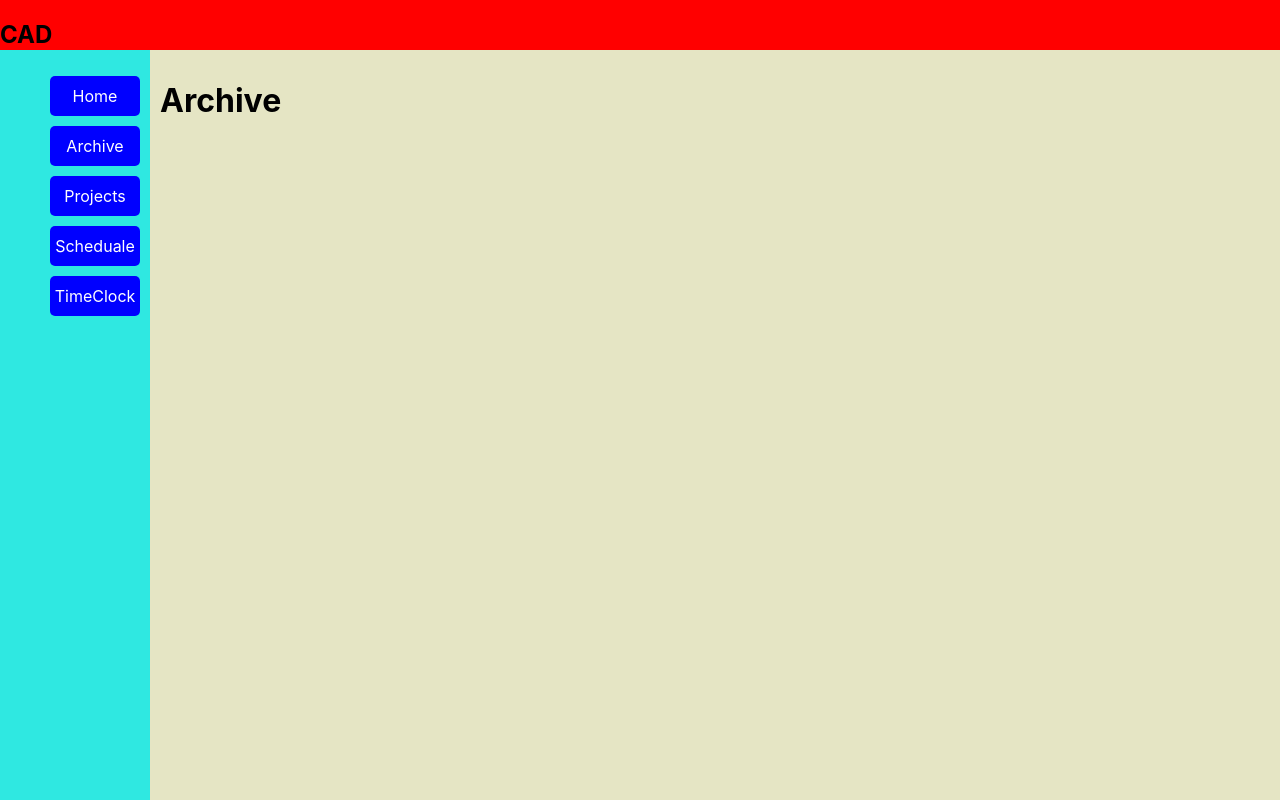
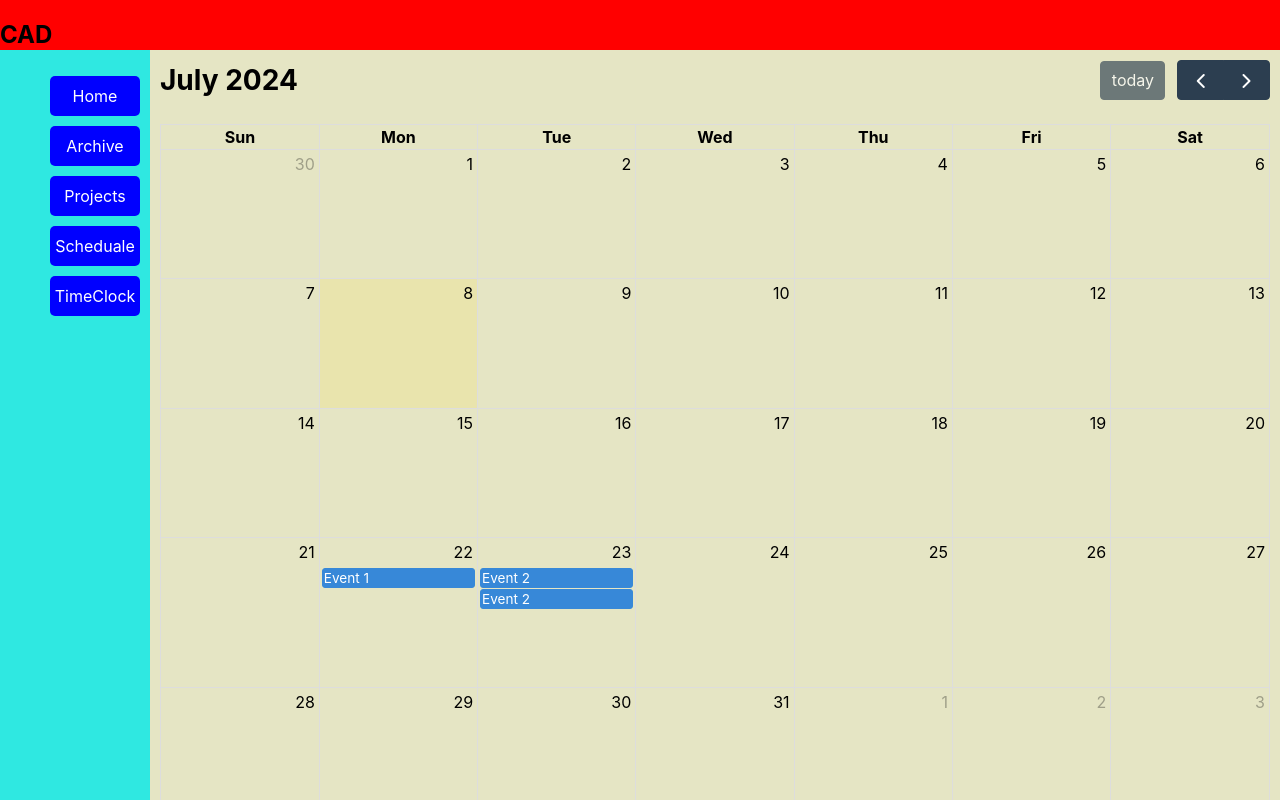
Before and after one commit to brandonhv/Day-Challenge, a React (Create React App) app in the folder client/: page /archive in a window 1280 px wide. Built offline with nearby package versions, Linux system fonts and the light colour scheme.

Commit message:
Calendar has been added and it render when the buttom is clicked

```diff
--- a/client/package.json
+++ b/client/package.json
@@ -4,6 +4,9 @@
   "proxy": "http://localhost:8080",
   "private": true,
   "dependencies": {
+    "@fullcalendar/daygrid": "^6.1.15",
+    "@fullcalendar/interaction": "^6.1.15",
+    "@fullcalendar/react": "^6.1.15",
     "@testing-library/jest-dom": "^5.17.0",
     "@testing-library/react": "^13.4.0",
     "@testing-library/user-event": "^13.5.0",
--- a/client/src/mainContent/pages/Archive.js
+++ b/client/src/mainContent/pages/Archive.js
@@ -1,9 +1,10 @@
 import React from "react"
+import Calendar from '../../sideBar/buttoms/Scheduale'
 
 
 const Archive = () => {
 
-    return <h1>Archive</h1>
+    return <Calendar/>
 }
 
 export default Archive;
--- /dev/null
+++ b/client/src/sideBar/buttoms/Scheduale.js
@@ -0,0 +1,31 @@
+import React from 'react';
+import FullCalendar from '@fullcalendar/react';
+import dayGridPlugin from '@fullcalendar/daygrid';
+import interactionPlugin from '@fullcalendar/interaction';
+
+const Calendar = () => {
+  const handleEventDrop = (info) => {
+    console.log('Event dropped:', info.event);
+  };
+
+  const handleEventClick = (info) => {
+    alert('Event: ' + info.event.title);
+  };
+
+  return (
+    <FullCalendar
+      plugins={[dayGridPlugin, interactionPlugin]}
+      initialView="dayGridMonth"
+      editable={true}
+      events={[
+        { title: 'Event 1', date: '2024-07-22' },
+        { title: 'Event 2', date: '2024-07-23' },
+        { title: 'Event 2', date: '2024-07-23' }
+      ]}
+      eventDrop={handleEventDrop}
+      eventClick={handleEventClick}
+    />
+  );
+};
+
+export default Calendar;
```
Also changed, not shown: client/src/map.js (added, +12 -0 lines), client/src/sideBar/buttoms/TimeClock.js (added, +40 -0 lines), client/src/styles/App.css (+0 -19 lines), 1 other file (tests, documents, lock files or other folders).
